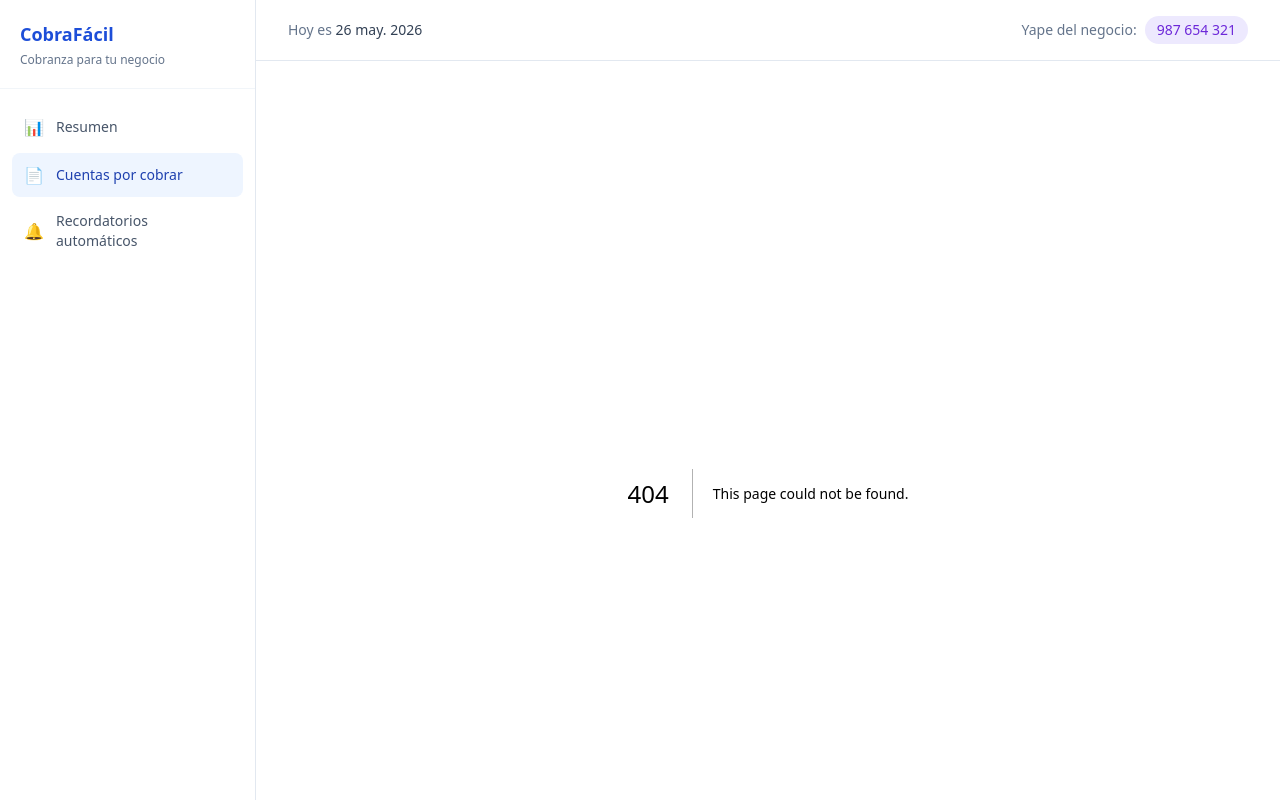
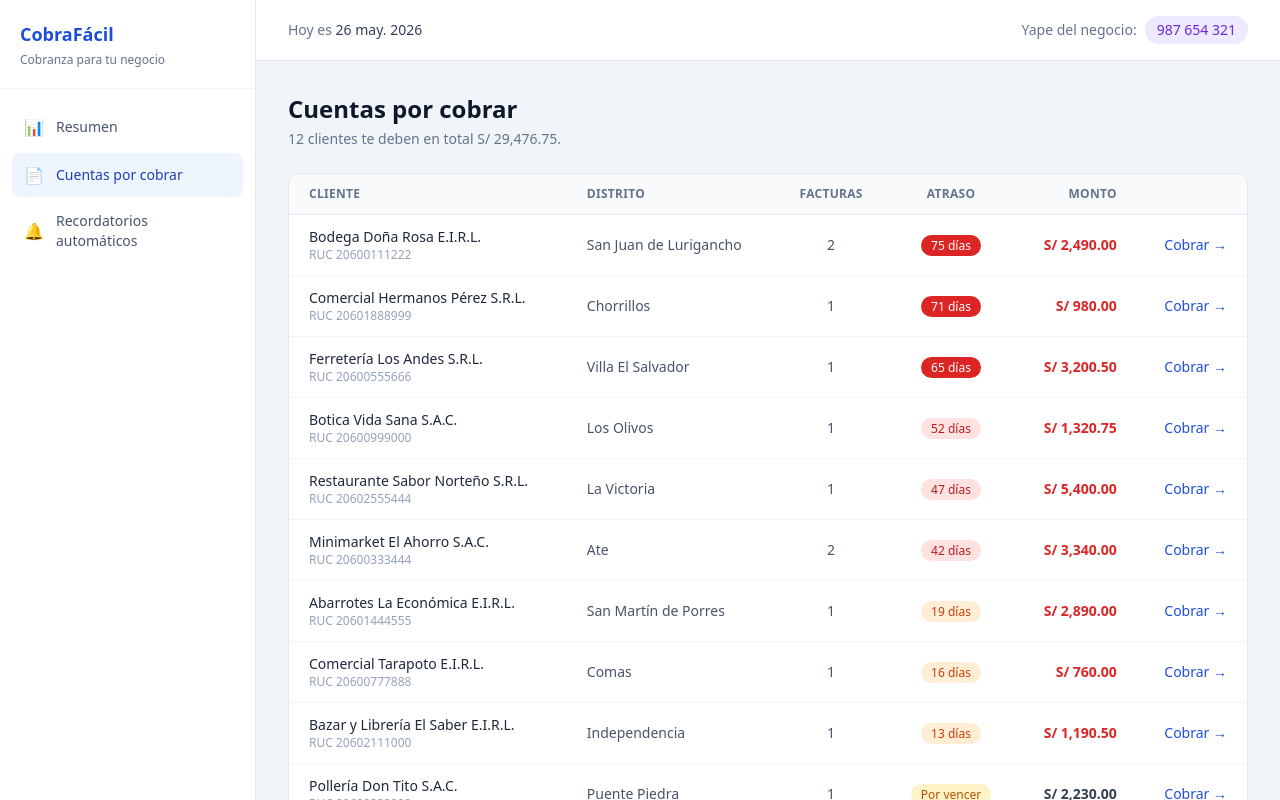
Before and after one commit to brenpc1443/cobrafacil, a Next.js app: page /cuentas in a window 1280 px wide. Before the commit this address had no page. Shown: the top 800 px of the page. Built offline with nearby package versions, Linux system fonts and the light colour scheme.

Commit message:
feat: add accounts receivable list

```diff
--- /dev/null
+++ b/app/cuentas/page.tsx
@@ -0,0 +1,61 @@
+import Link from "next/link";
+import { resumenClientes, soles } from "@/lib/calc";
+
+export default function CuentasPage() {
+  const filas = resumenClientes();
+  const totalGeneral = filas.reduce((s, r) => s + r.totalPendiente, 0);
+
+  function badgeAtraso(dias: number) {
+    if (dias <= 0) return <span className="rounded-full bg-amber-100 px-2.5 py-0.5 text-xs font-medium text-amber-700">Por vencer</span>;
+    if (dias <= 30) return <span className="rounded-full bg-orange-100 px-2.5 py-0.5 text-xs font-medium text-orange-700">{dias} días</span>;
+    if (dias <= 60) return <span className="rounded-full bg-red-100 px-2.5 py-0.5 text-xs font-medium text-red-700">{dias} días</span>;
+    return <span className="rounded-full bg-red-600 px-2.5 py-0.5 text-xs font-medium text-white">{dias} días</span>;
+  }
+
+  return (
+    <div className="space-y-6">
+      <div className="flex items-end justify-between">
+        <div>
+          <h1 className="text-2xl font-bold text-slate-900">Cuentas por cobrar</h1>
+          <p className="mt-1 text-sm text-slate-500">{filas.length} clientes te deben en total {soles(totalGeneral)}.</p>
+        </div>
+      </div>
+
+      <div className="overflow-hidden rounded-xl border border-slate-200 bg-white shadow-sm">
+        <table className="min-w-full divide-y divide-slate-200 text-sm">
+          <thead className="bg-slate-50 text-left text-xs font-semibold uppercase tracking-wide text-slate-500">
+            <tr>
+              <th className="px-5 py-3">Cliente</th>
+              <th className="px-5 py-3">Distrito</th>
+              <th className="px-5 py-3 text-center">Facturas</th>
+              <th className="px-5 py-3 text-center">Atraso</th>
+              <th className="px-5 py-3 text-right">Monto</th>
+              <th className="px-5 py-3"></th>
+            </tr>
+          </thead>
+          <tbody className="divide-y divide-slate-100">
+            {filas.map((r) => (
+              <tr key={r.cliente.id} className="hover:bg-slate-50">
+                <td className="px-5 py-3">
+                  <div className="font-medium text-slate-800">{r.cliente.razonSocial}</div>
+                  <div className="text-xs text-slate-400">RUC {r.cliente.ruc}</div>
+                </td>
+                <td className="px-5 py-3 text-slate-600">{r.cliente.distrito}</td>
+                <td className="px-5 py-3 text-center text-slate-600">{r.facturasPendientes}</td>
+                <td className="px-5 py-3 text-center">{badgeAtraso(r.maxAtraso)}</td>
+                <td className={`px-5 py-3 text-right font-semibold ${r.maxAtraso > 0 ? "text-red-600" : "text-slate-700"}`}>
+                  {soles(r.totalPendiente)}
+                </td>
+                <td className="px-5 py-3 text-right">
+                  <Link href={`/clientes/${r.cliente.id}`} className="text-sm font-medium text-brand-600 hover:underline">
+                    Cobrar →
+                  </Link>
+                </td>
+              </tr>
+            ))}
+          </tbody>
+        </table>
+      </div>
+    </div>
+  );
+}
```
